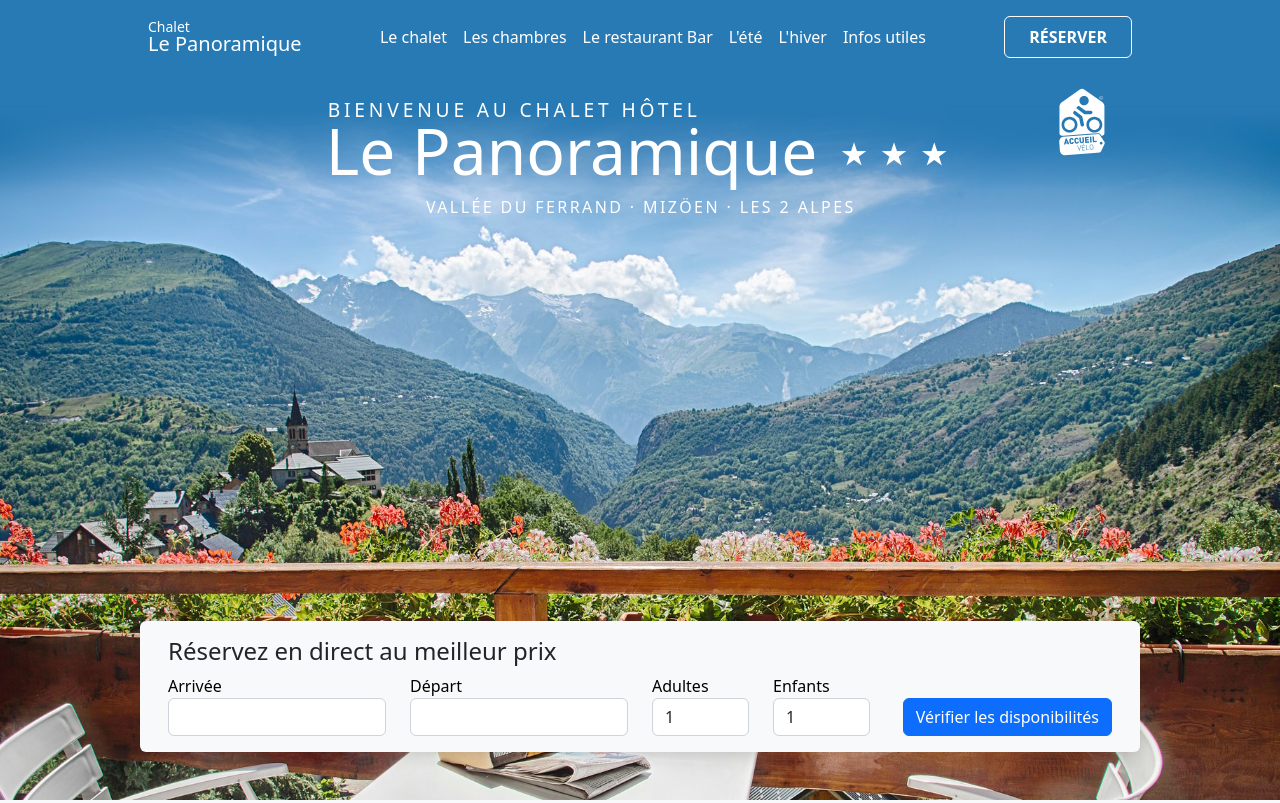
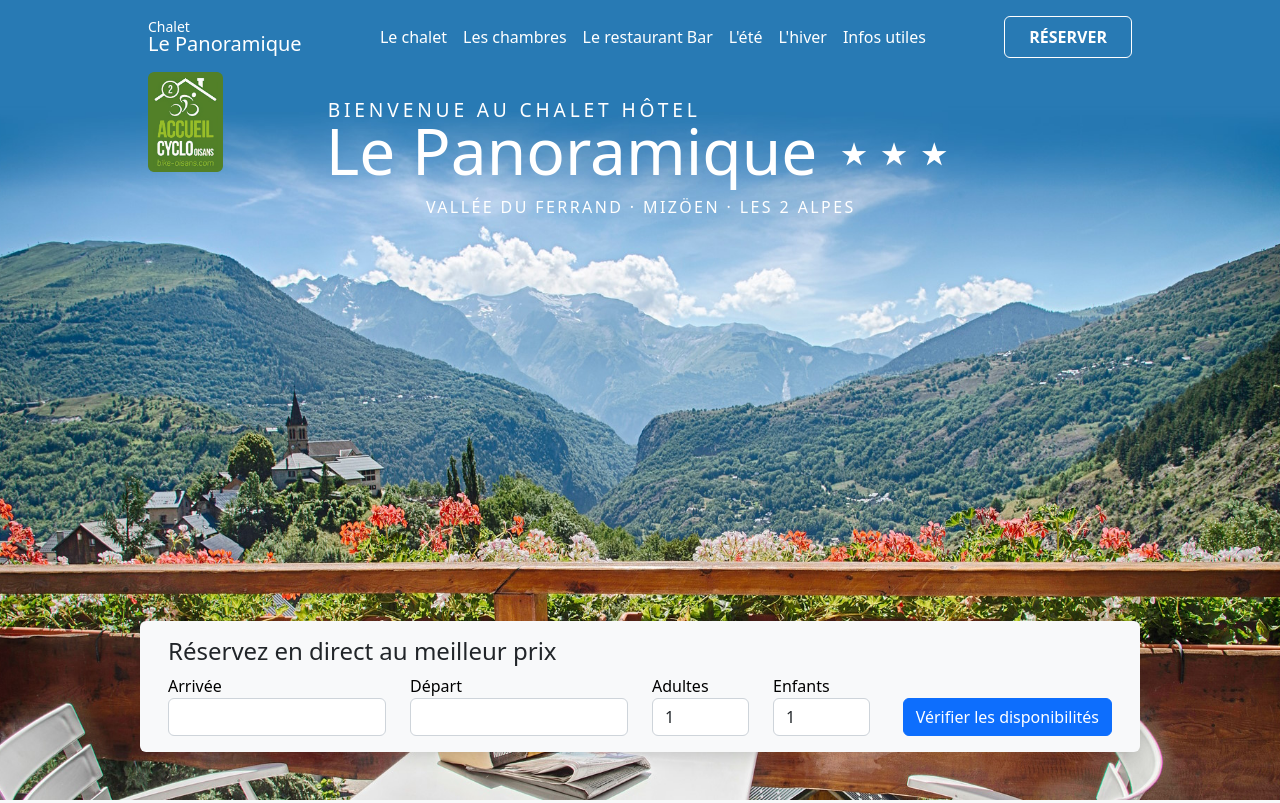
Before and after one commit to piellardj/chalet-lepanoramique, a website: page bootstrap/dist/index.html in a window 1280 px wide. Shown: the top 803 px of the page. Drawn offline with Linux system fonts and the light colour scheme; some icons are missing.

Commit message:
Accueil velo

```diff
--- a/bootstrap/dist/index.html
+++ b/bootstrap/dist/index.html
@@ -95,7 +95,7 @@
                 </div>
 
                 <div id="logo-bar" class="navbar-width">
-                    <img class="header-logo" alt="logo accueil vélo" src="images/logo-accueil-velo.svg" />
+                    <img class="header-logo" alt="logo accueil vélo" src="images/logo_velo.png" />
                 </div>
 
                 <div id="booknow" class="container py-5" style="max-width:1000px">
--- a/bootstrap/dist/style/style.css
+++ b/bootstrap/dist/style/style.css
@@ -22,10 +22,8 @@
     left: 50%;
     width: 100%;
     transform: translateX(-50%);
-    flex-flow: row-reverse;
 }
 .header-logo {
-    width: 100px;
     height: 100px;
 }
 
@@ -147,7 +145,7 @@
 
 @media only screen and (min-width: 950px) {
     #logo-bar {
-        display: flex;
+        display: block;
     }
 
     nav #navbar-items-container {
```
Also changed, not shown: bootstrap/dist/images/logo_velo.png (added).
